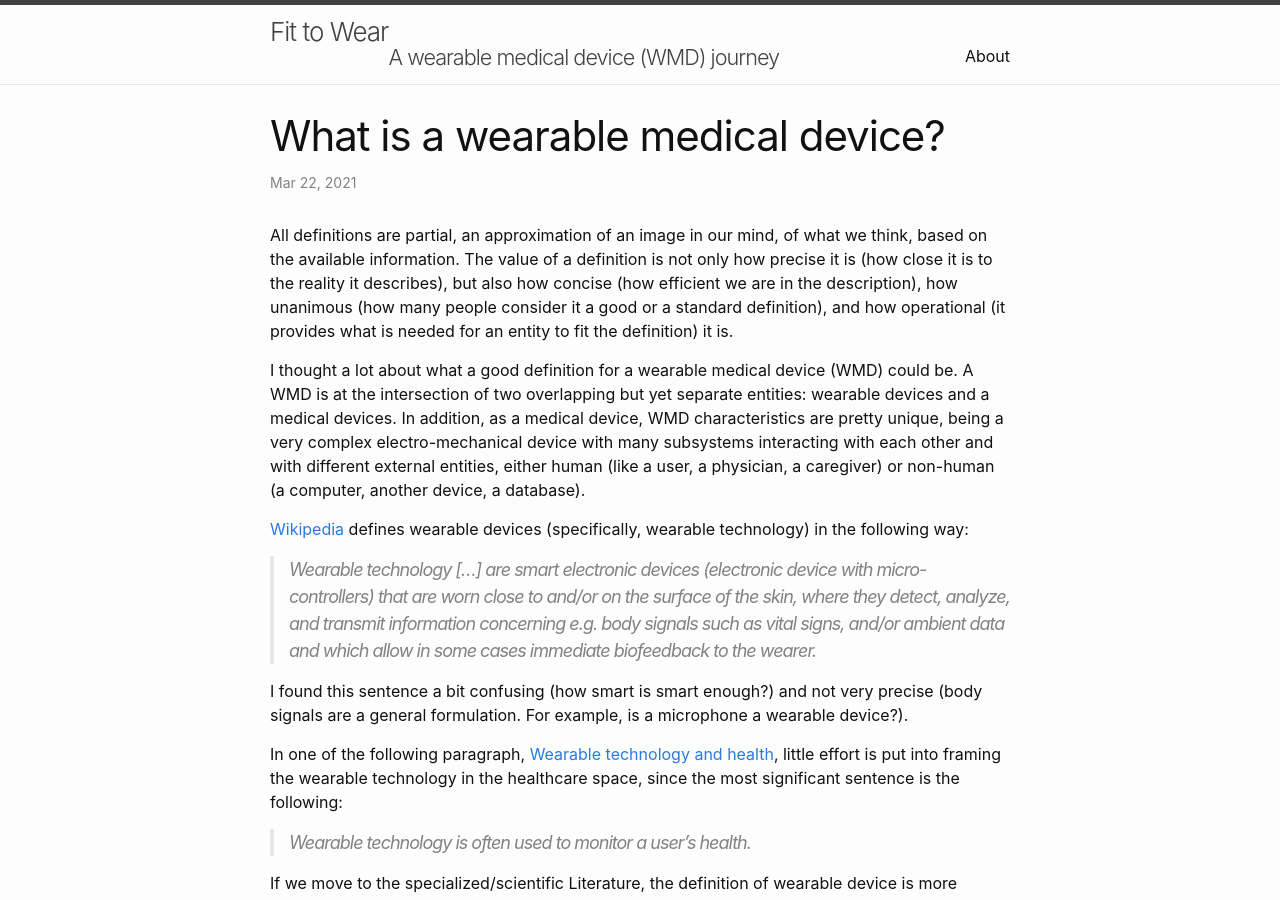
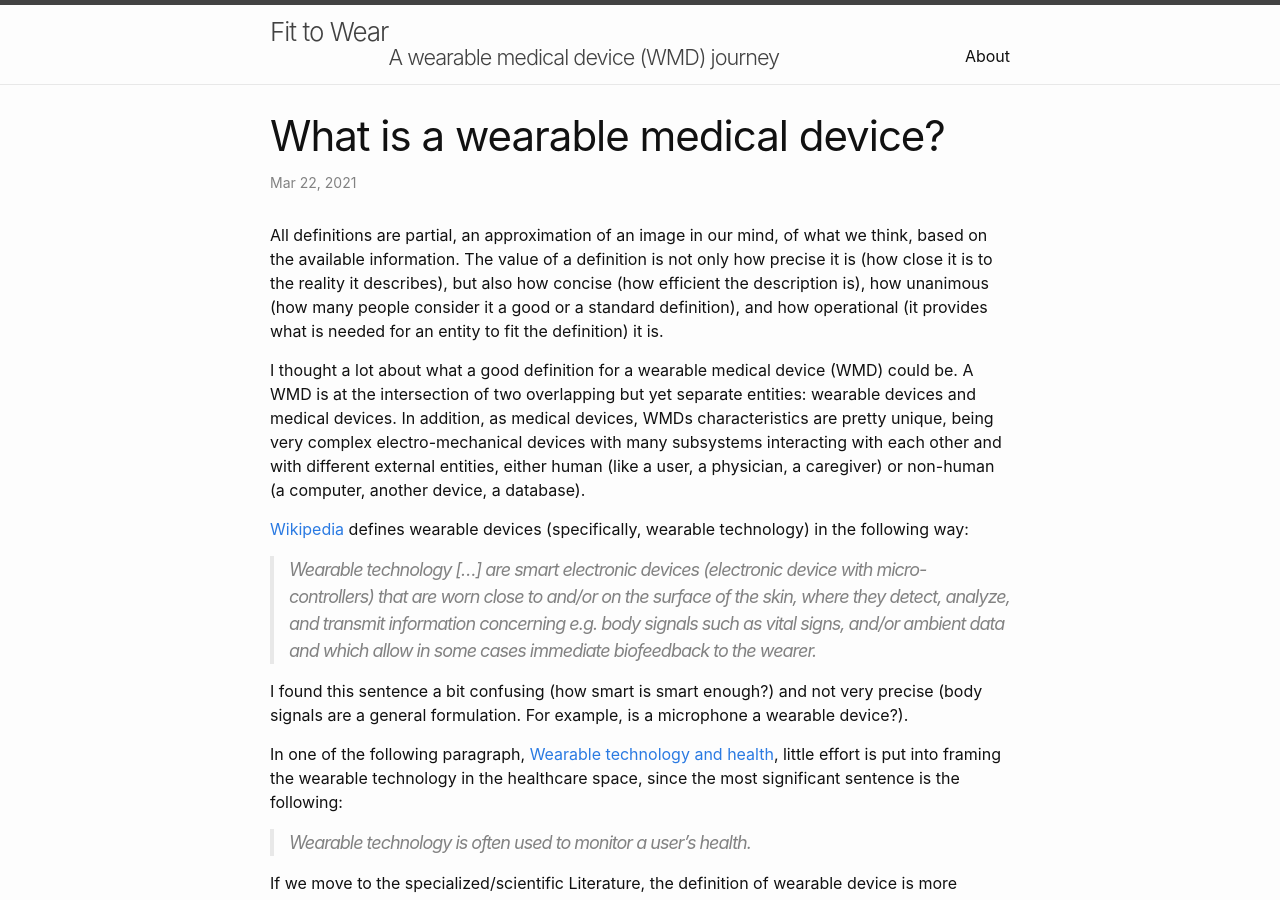
Before and after one commit to fonorati/fittowear, a Jekyll site: the page built from docs/_posts/2022-03-22-definition-MWD.md, in a window 1280 px wide and 900 px high. Built offline with Jekyll 4.4.1, drawn with Linux system fonts in a browser that asks for light colours.

Commit message:
second post, typos

```diff
--- a/docs/_posts/2022-03-22-definition-MWD.md
+++ b/docs/_posts/2022-03-22-definition-MWD.md
@@ -7,9 +7,9 @@ published: true
 excerpt_separator: <!-- excerpt-end -->
 ---
 
-All definitions are partial, an approximation of an image in our mind, of what we think, based on the available information. The value of a definition is not only how precise it is (how close it is to the reality it describes), but also how concise (how efficient we are in the description), how unanimous (how many people consider it a good or a standard definition), and how operational (it provides what is needed for an entity to fit the definition) it is.
+All definitions are partial, an approximation of an image in our mind, of what we think, based on the available information. The value of a definition is not only how precise it is (how close it is to the reality it describes), but also how concise (how efficient the description is), how unanimous (how many people consider it a good or a standard definition), and how operational (it provides what is needed for an entity to fit the definition) it is.
 
-I thought a lot about what a good definition for a wearable medical device (WMD) could be. A WMD is at the intersection of two overlapping but yet separate entities: wearable devices and a medical devices. In addition, as a medical device, WMD characteristics are pretty unique, being a very complex electro-mechanical device with many subsystems interacting with each other and with different external entities, either human (like a user, a physician, a caregiver) or non-human (a computer, another device, a database).
+I thought a lot about what a good definition for a wearable medical device (WMD) could be. A WMD is at the intersection of two overlapping but yet separate entities: wearable devices and medical devices. In addition, as medical devices, WMDs characteristics are pretty unique, being very complex electro-mechanical devices with many subsystems interacting with each other and with different external entities, either human (like a user, a physician, a caregiver) or non-human (a computer, another device, a database).
 
 [Wikipedia](https://en.wikipedia.org/wiki/Wearable_technology) defines wearable devices (specifically, wearable technology) in the following way:
 
```
